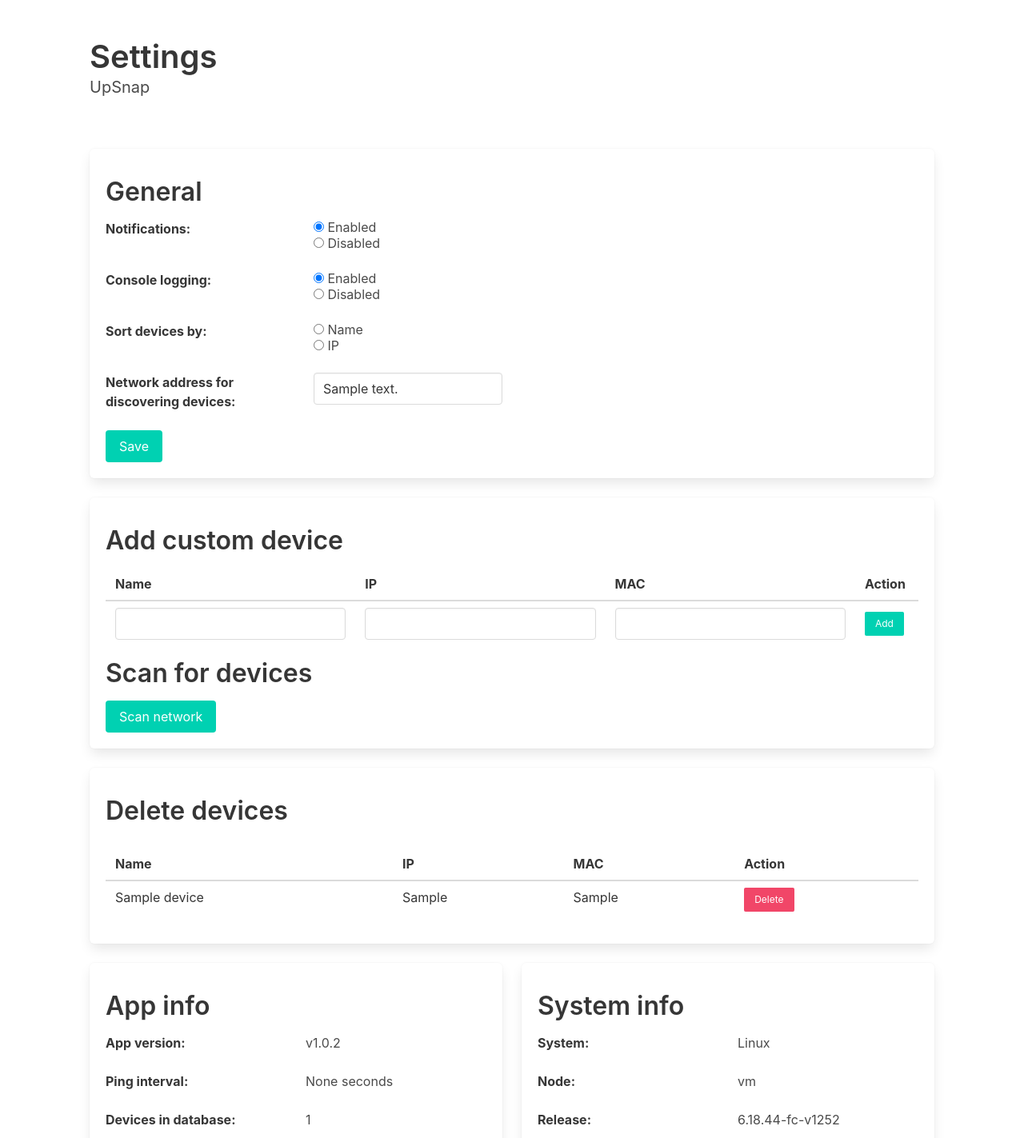
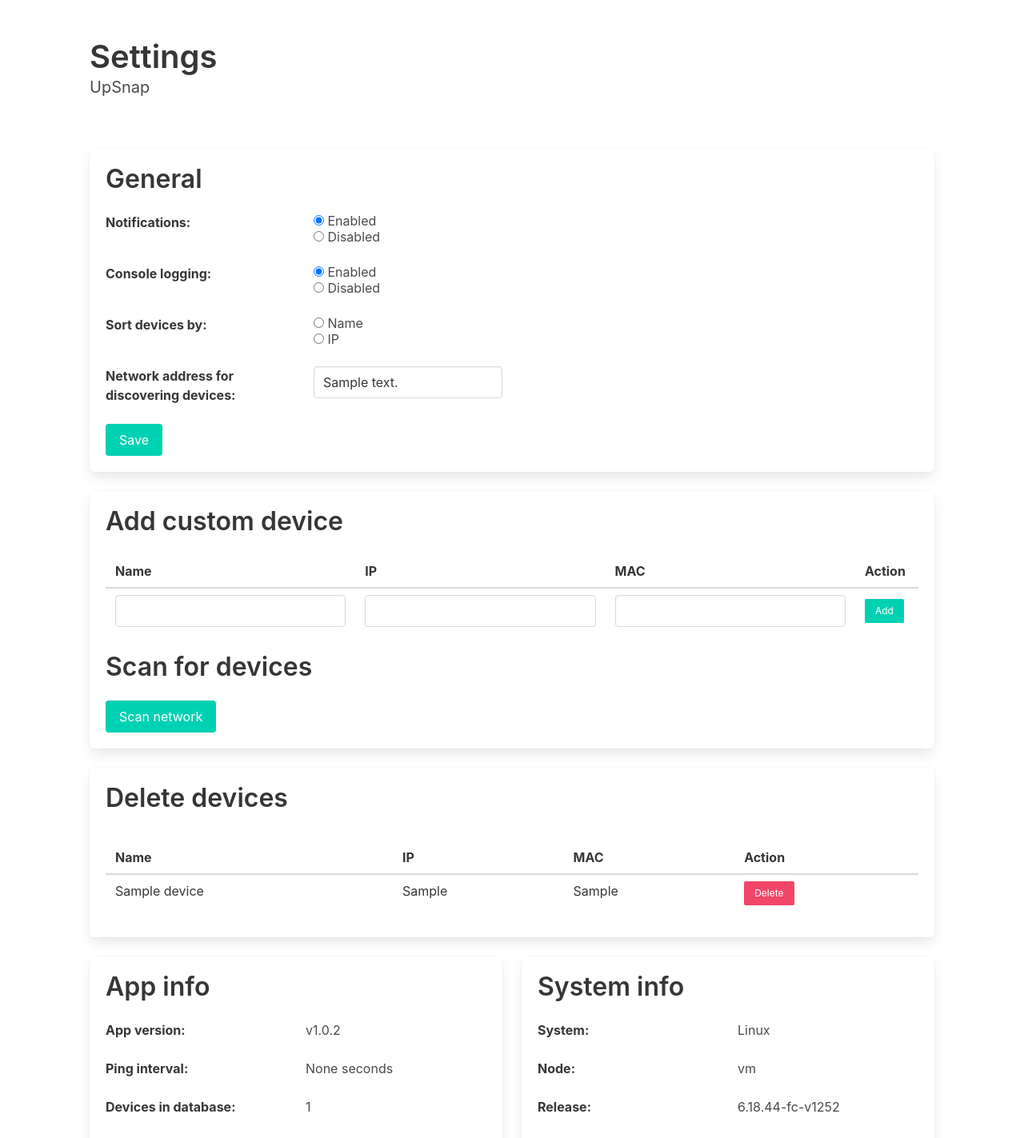
Before and after one commit to seriousm4x/UpSnap, a Django app: page /settings/ in a window 1280 px wide. Shown: the part 52-1475 px from the top of the page at 80% size. Run offline with Django 3.2, Linux system fonts and the light colour scheme; tables that the repository leaves empty hold one stand-in row (values such as "Sample post"); parts of the project's set-up code (start-up, migrations or seed data) failed here and were passed over.

Commit message:
yeaaaah lets change margins again

```diff
--- a/app/wol/templates/wol/settings.html
+++ b/app/wol/templates/wol/settings.html
@@ -51,7 +51,7 @@
             <form action="/settings/save/" method="post">
                 {% csrf_token %}
                 <div class="box no-flex">
-                    <h2 class="title is-size-3 my-4">General</h2>
+                    <h2 class="title is-size-3 mb-5">General</h2>
                     <div class="columns">
                         <div class="column is-one-quarter">
                             <span class="mr-2"><strong>Notifications:</strong></span>
@@ -119,7 +119,7 @@
             <div class="columns is-multiline is-mobile">
                 <div class="column is-full-mobile is-full-tablet is-full-desktop is-full-widescreen is-half-fullhd">
                     <div class="box no-flex">
-                        <h2 class="title is-size-3 my-4">Add custom device</h2>
+                        <h2 class="title is-size-3 mb-5">Add custom device</h2>
                         <form action="/settings/custom_add/" method="post">
                             {% csrf_token %}
                             <table class="table is-fullwidth">
@@ -139,7 +139,7 @@
                                 </tbody>
                             </table>
                         </form>
-                        <h2 class="title is-size-3 my-4">Scan for devices</h2>
+                        <h2 class="title is-size-3 my-5">Scan for devices</h2>
                         {% if settings.scan_address %}
                         <button id="scan-button" class="button is-primary">Scan network</button>
                         {% else %}
@@ -165,7 +165,7 @@
                 </div>
                 <div class="column is-full-mobile is-full-tablet is-full-desktop is-full-widescreen is-half-fullhd">
                     <div class="box no-flex">
-                        <h2 class="title is-size-3 my-4">Delete devices</h2>
+                        <h2 class="title is-size-3 mb-5">Delete devices</h2>
                         <div id="delete-table-container" class="table-container py-3">
                             <table id="delete-table" class="table is-fullwidth">
                                 <thead>
@@ -194,7 +194,7 @@
             <div class="columns">
                 <div class="column">
                     <div class="box">
-                        <h2 class="title is-size-3 my-4">App info</h2>
+                        <h2 class="title is-size-3 mb-5">App info</h2>
                         <div class="columns is-mobile">
                             <div class="column">
                                 <span class="mr-2"><strong>App version:</strong></span>
@@ -239,7 +239,7 @@
                 </div>
                 <div class="column">
                     <div class="box">
-                        <h2 class="title is-size-3 my-4">System info</h2>
+                        <h2 class="title is-size-3 mb-5">System info</h2>
                         <div class="columns is-mobile">
                             <div class="column">
                                 <span class="mr-2"><strong>System:</strong></span>
```
